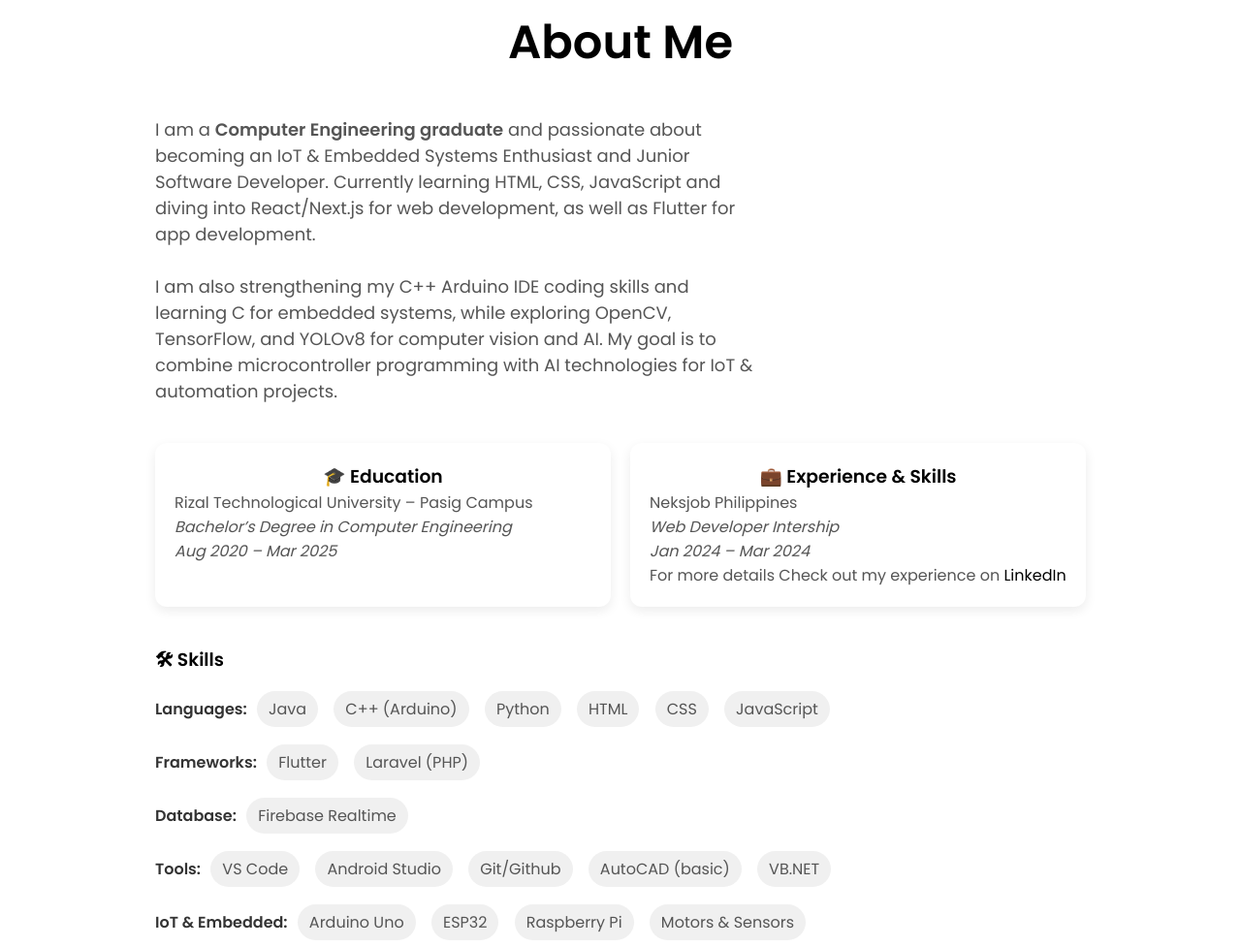
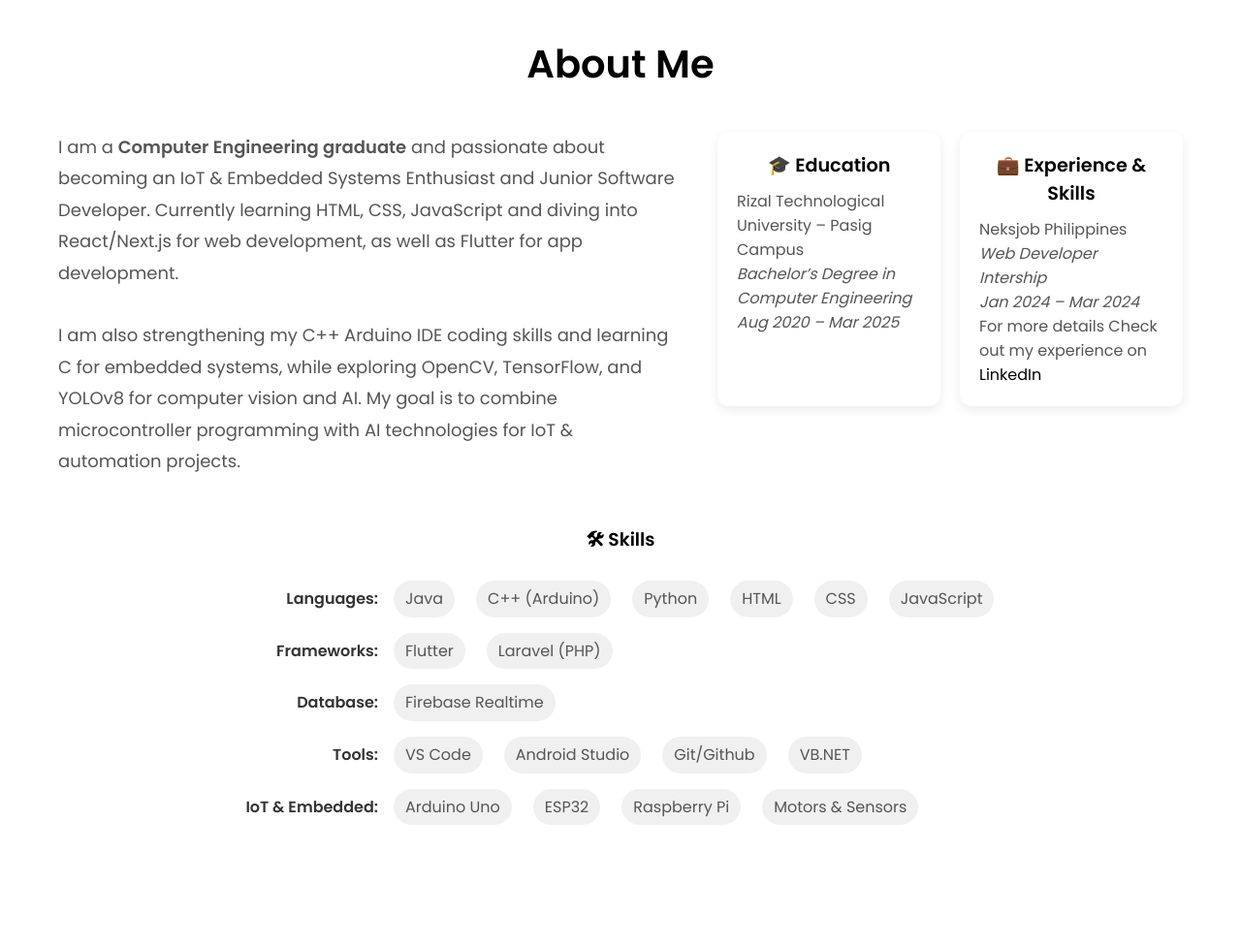
Before and after one commit to Anthony-Cabaya/cabaya_portfolio, a plain HTML site: page index.html in a window 1280 px wide. Shown: the part 800-1777 px from the top of the page at 97% size. Drawn offline with Linux system fonts and the light colour scheme.

Commit message:
finish about me

```diff
--- a/index.html
+++ b/index.html
@@ -17,7 +17,6 @@
         <div class="logo">Carlos Anthony C. Cabaya</div>
         <ul class="nav-links">
             <li><a href="#about">About</a></li>
-            <li><a href="#work_experience">Work Experience</a></li>
             <li><a href="#projects">Projects</a></li>
             <li><a href="#contact">Contact</a></li>
         </ul>
@@ -32,7 +31,6 @@
             </div>
             <div class="menu-links">
                 <li><a href="#about" onclick="toggleMenu()">About</a></li>
-                <li><a href="#work_experience" onclick="toggleMenu()">Work Experience</a></li>
                 <li><a href="#projects" onclick="toggleMenu()">Projects</a></li>
                 <li><a href="#contact" onclick="toggleMenu()">Contact</a></li>
             </div>
@@ -78,7 +76,6 @@
                     AI technologies for IoT & automation projects.
                 </p>
             </div>
-        </div>
 
             <div class="career-bg">
                 <div class="education-card">
@@ -100,6 +97,8 @@
                     </p>
                 </div>
             </div>
+        </div>
+
         <div class="tech-skills">
             <h3>🛠 Skills</h3>
             <p><b>Languages:</b>
@@ -124,7 +123,6 @@
                 <span class="skill">VS Code</span>
                 <span class="skill">Android Studio</span>
                 <span class="skill">Git/Github</span>
-                <span class="skill">AutoCAD (basic)</span>
                 <span class="skill">VB.NET</span>
             </p>
 
--- a/style.css
+++ b/style.css
@@ -263,32 +263,37 @@ section {
 #about {
     justify-content: center;
     gap: 3rem;
-    margin-bottom: 4rem;
+    margin: 0 auto 4rem auto;
+    padding: 60px 20px;
+    max-width: 1200px;
 }
 
 #about .title {
     text-align: center;
     margin-bottom: 40px;
+    font-size: 2.5rem;
+    font-weight: 600;
 }
 
 /* 2-Sides Layout */
 .about-layout {
     display: grid;
-    grid-template-columns: 2fr 1fr;
-    gap: 30px;
-    margin-bottom: 40px;
+    grid-template-columns: 2fr 1.5fr;
+    gap: 40px;
+    margin-bottom: 50px;
     align-items: start;
 }
 
 .description-abtme {
     font-size: 18px;
+    line-height: 1.8;
+    color: #555;
 }
 
 .career-bg {
     display: grid;
     grid-template-columns: 1fr 1fr;
     gap: 20px;
-    margin-bottom: 40px;
 }
 
 .career-bg .education-card,
@@ -297,24 +302,46 @@ section {
     background: #fff;
     border-radius: 12px;
     box-shadow: 0 4px 12px rgba(0,0,0,0.08);
+    transition: transform 0.3s ease;
+}
+
+.career-bg .education-card:hover,
+.career-bg .experience-card:hover {
+    transform: translateY(-5px);
 }
 
 .career-bg h3 {
     text-align: center;
+    margin-bottom: 10px;
+    font-size: 1.2rem;
 }
 
 .tech-skills {
-    max-width: 1000px;
+    max-width: 800px;
     margin: 0 auto;
     text-align: left;
 }
 
+.tech-skills h3 {
+    text-align: center;
+    margin-bottom: 20px;
+}
+
 .tech-skills p {
-    margin: 10px 0;
+    display: flex;
+    align-items: center;
+    gap: 10px;
+    margin: 8px 0;
+    font-size: 1rem;
+    line-height: 1.6;
+    justify-content: flex-start;
 }
 
 .tech-skills b {
     color: #333;
+    min-width: 150px;
+    text-align: right;
+    flex-shrink: 0;
 }
 
 .skill {
```
Lines whose indentation alone changed are shown as unchanged.
